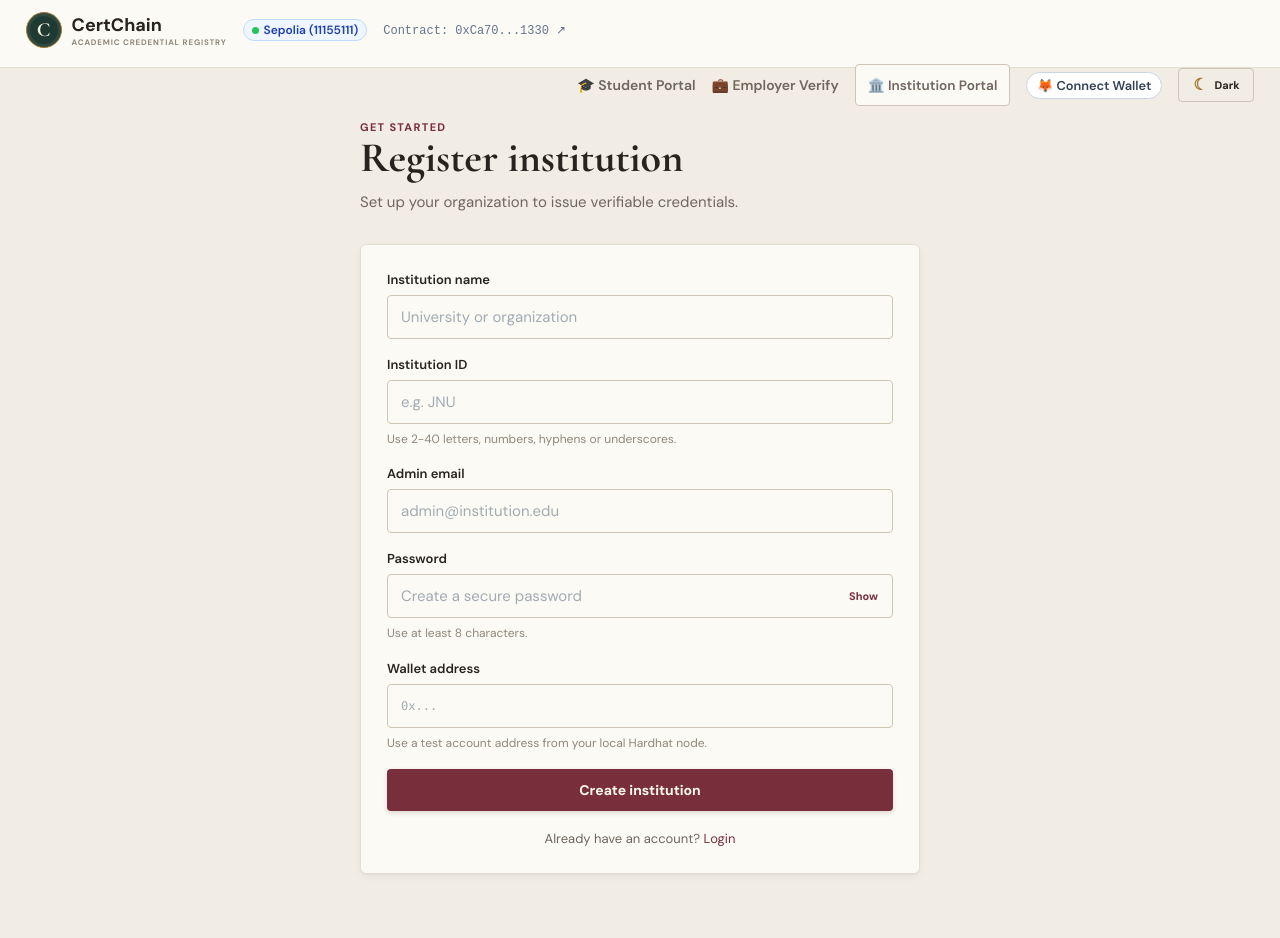
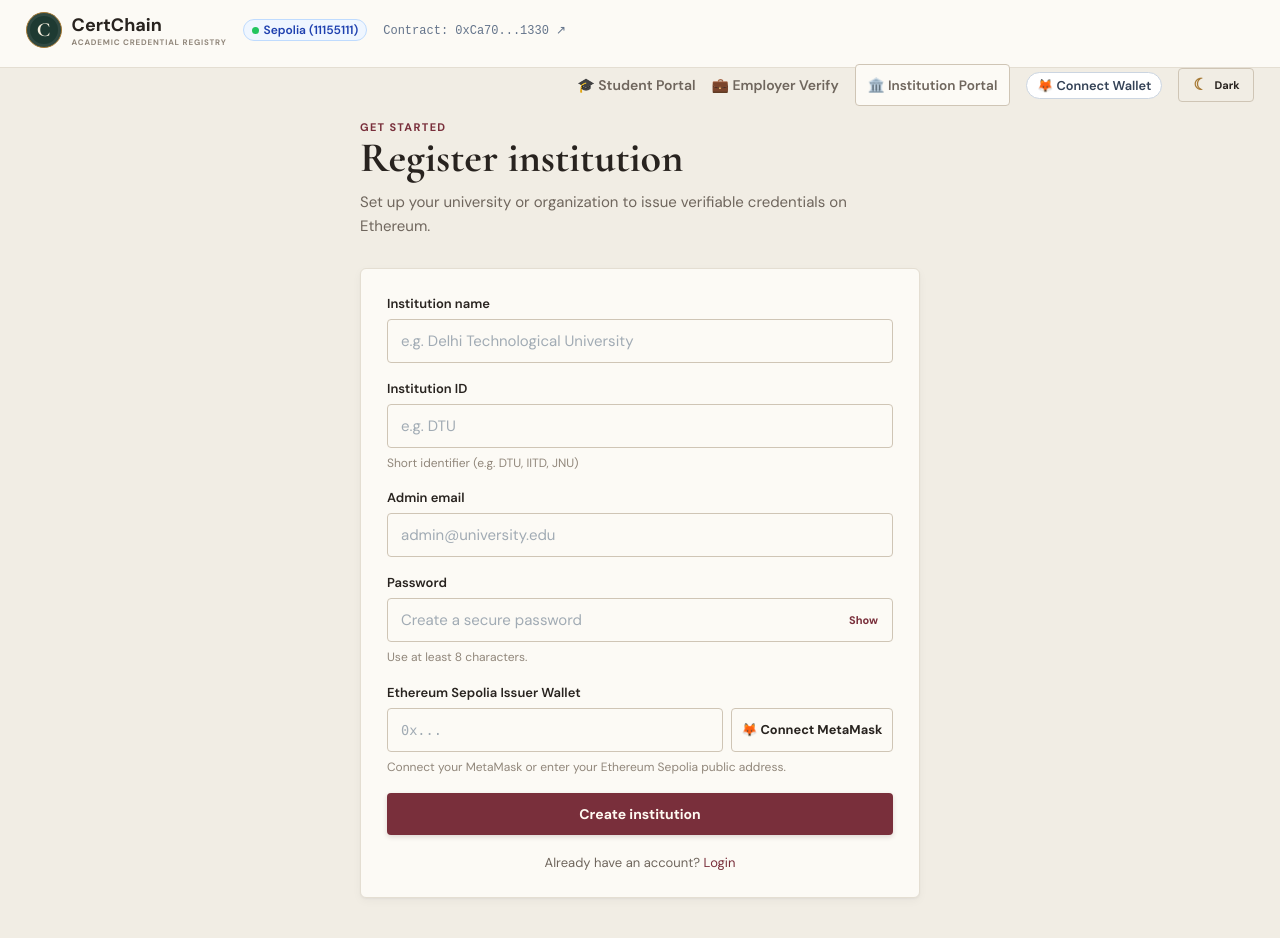
Before and after one commit to VivekShukla-2504/Certchain-2.0, a React (Create React App) app in the folder frontend/: page /signup in a window 1280 px wide. Shown: the top 938 px of the page. Built offline with nearby package versions, Linux system fonts and the light colour scheme; no server answers.

Commit message:
feat: add MetaMask connect to institution registration

```diff
--- a/frontend/src/pages/Signup.js
+++ b/frontend/src/pages/Signup.js
@@ -2,6 +2,7 @@ import React, { useState } from "react";
 import { Link, useNavigate } from "react-router-dom";
 import api from "../api";
 import { Alert, Button, Field, PasswordField } from "../components/UI";
+import { connectMetaMaskWallet } from "../utils/web3";
 
 export default function Signup() {
   const [form, setForm] = useState({ name: "", institutionId: "", email: "", password: "", walletAddress: "" });
@@ -15,6 +16,15 @@ export default function Signup() {
   function update(field, value) {
     setForm((f) => ({ ...f, [field]: value }));
     setFieldErrors((errors) => ({ ...errors, [field]: "" }));
+  }
+
+  async function handleConnect() {
+    try {
+      const addr = await connectMetaMaskWallet();
+      update("walletAddress", addr);
+    } catch (err) {
+      alert(err.message);
+    }
   }
 
   async function handleSubmit(e) {
@@ -43,13 +53,20 @@ export default function Signup() {
     }
   }
 
-  return <div className="page page-narrow"><div className="page-header"><div><span className="eyebrow">Get started</span><h1>Register institution</h1><p className="lead">Set up your organization to issue verifiable credentials.</p></div></div>
+  return <div className="page page-narrow"><div className="page-header"><div><span className="eyebrow">Get started</span><h1>Register institution</h1><p className="lead">Set up your university or organization to issue verifiable credentials on Ethereum.</p></div></div>
     <div className="card card-pad"><form className="form" onSubmit={handleSubmit}>
-      <Field label="Institution name"><input className="input" placeholder="University or organization" value={form.name} onChange={(e) => update("name", e.target.value)} required /></Field>
-      <Field label="Institution ID" hint={fieldErrors.institutionId ? "" : "Use 2-40 letters, numbers, hyphens or underscores."}><input className={`input ${fieldErrors.institutionId ? "input-error" : ""}`} placeholder="e.g. JNU" value={form.institutionId} onChange={(e) => update("institutionId", e.target.value)} aria-invalid={!!fieldErrors.institutionId} required />{fieldErrors.institutionId && <span className="field-error">{fieldErrors.institutionId}</span>}</Field>
-      <Field label="Admin email"><input className="input" type="email" placeholder="admin@institution.edu" value={form.email} onChange={(e) => update("email", e.target.value)} required /></Field>
+      <Field label="Institution name"><input className="input" placeholder="e.g. Delhi Technological University" value={form.name} onChange={(e) => update("name", e.target.value)} required /></Field>
+      <Field label="Institution ID" hint={fieldErrors.institutionId ? "" : "Short identifier (e.g. DTU, IITD, JNU)"}><input className={`input ${fieldErrors.institutionId ? "input-error" : ""}`} placeholder="e.g. DTU" value={form.institutionId} onChange={(e) => update("institutionId", e.target.value)} aria-invalid={!!fieldErrors.institutionId} required />{fieldErrors.institutionId && <span className="field-error">{fieldErrors.institutionId}</span>}</Field>
+      <Field label="Admin email"><input className="input" type="email" placeholder="admin@university.edu" value={form.email} onChange={(e) => update("email", e.target.value)} required /></Field>
       <PasswordField label="Password" placeholder="Create a secure password" value={form.password} onChange={(e) => update("password", e.target.value)} hint="Use at least 8 characters." required />
-      <Field label="Wallet address" hint="Use a test account address from your local Hardhat node."><input className="input mono" placeholder="0x..." value={form.walletAddress} onChange={(e) => update("walletAddress", e.target.value)} required /></Field>
+      <Field label="Ethereum Sepolia Issuer Wallet" hint="Connect your MetaMask or enter your Ethereum Sepolia public address.">
+        <div style={{ display: "flex", gap: "0.5rem" }}>
+          <input className="input mono" style={{ flex: 1, fontSize: "0.85rem" }} placeholder="0x..." value={form.walletAddress} onChange={(e) => update("walletAddress", e.target.value)} required />
+          <button type="button" className="button button-secondary" style={{ padding: "0.3rem 0.6rem", fontSize: "0.8rem", whiteSpace: "nowrap" }} onClick={handleConnect}>
+            🦊 Connect MetaMask
+          </button>
+        </div>
+      </Field>
       {error && <Alert>{error}</Alert>}
       {done && <Alert type="success">{successMessage}</Alert>}
       <Button className="button-block" type="submit" loading={loading}>{loading ? "Creating institution" : "Create institution"}</Button>
```
